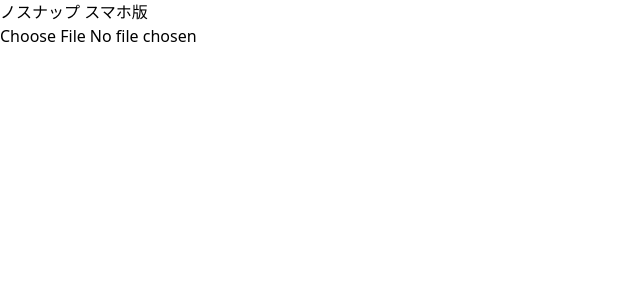
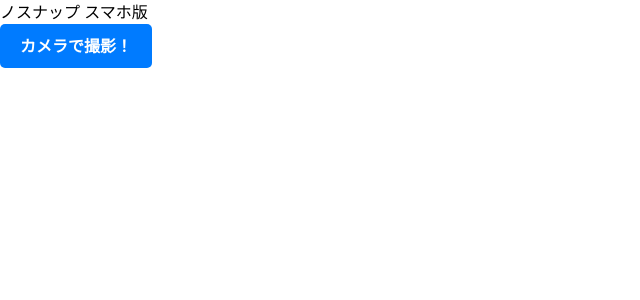
Before and after one commit to moyashi170607/nosnap, a SvelteKit app: page / in a window 1280 px wide. Before the commit this address had no page. Shown: the top 300 px of the page, without its empty margins (0-640 px from the left). Built offline with nearby package versions, Linux system fonts and the light colour scheme.

Commit message:
デザインを変更

```diff
--- a/src/routes/+page.svelte
+++ b/src/routes/+page.svelte
@@ -13,7 +13,8 @@
 		);
 
 		if (!isMobile) {
-			goto(`${base}/PC/`); // スマホ用ページへ飛ばす
+            console.log(base)
+			//goto(`${base}/PC/`); // スマホ用ページへ飛ばす
 		}
 	});
 
@@ -24,5 +25,24 @@
 <h1>ノスナップ スマホ版</h1>
 
 <div>
-	<input type="file" capture="environment" accept="image/*" />
+    <label class="custom-camera-btn">
+    カメラで撮影！
+    <input type="file" capture="environment" accept="image/*" style="display:none;">
+    </label>
 </div>
+
+<style>
+.custom-camera-btn {
+    display: inline-block;
+    padding: 10px 20px;
+    background-color: #007bff; /* 好きなボタンの色 */
+    color: white;
+    border-radius: 5px;
+    cursor: pointer;
+    font-weight: bold;
+}
+
+.custom-camera-btn:hover {
+    background-color: #0056b3; /* ホバー時の色 */
+}
+</style>
```
